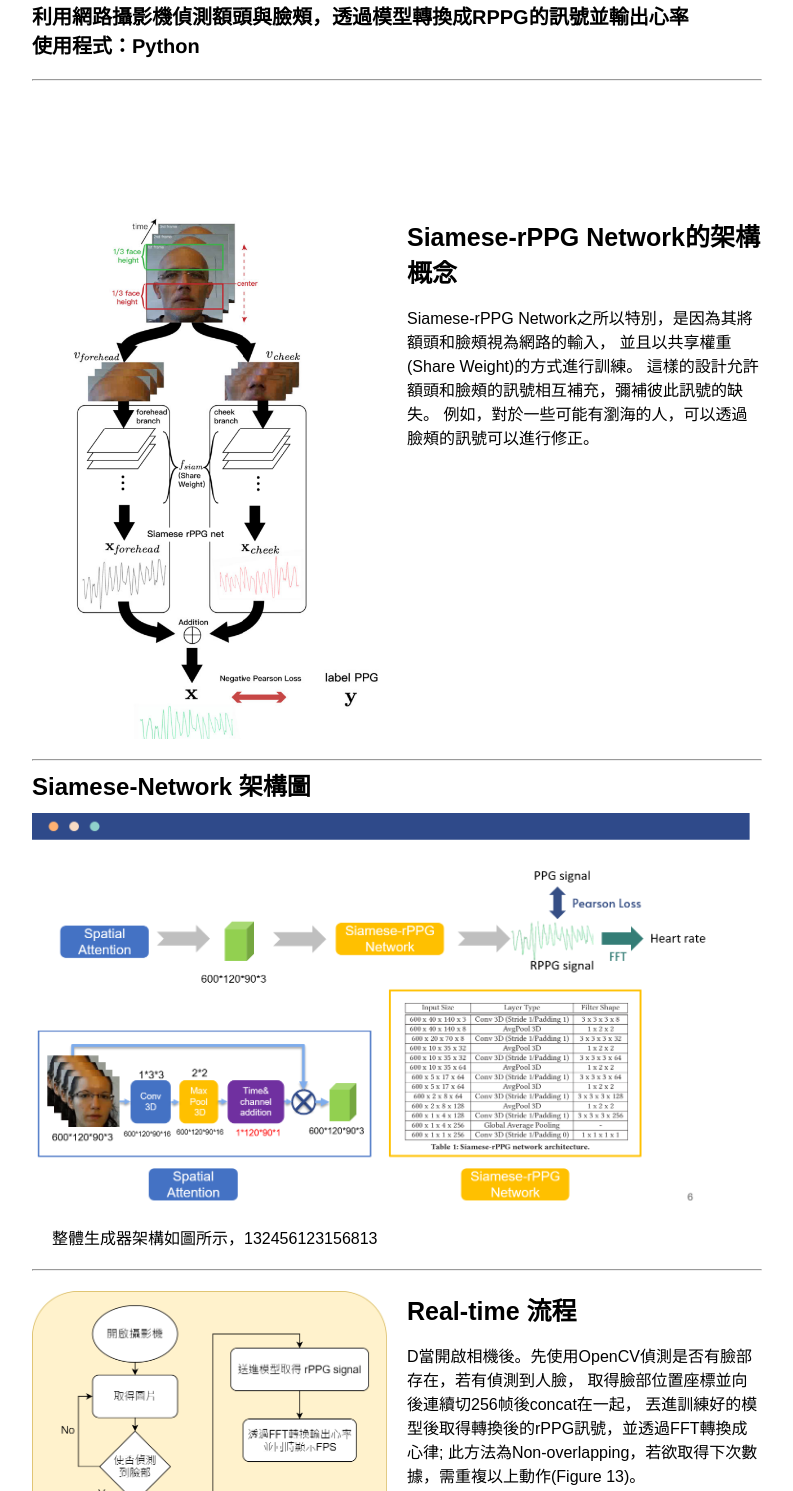
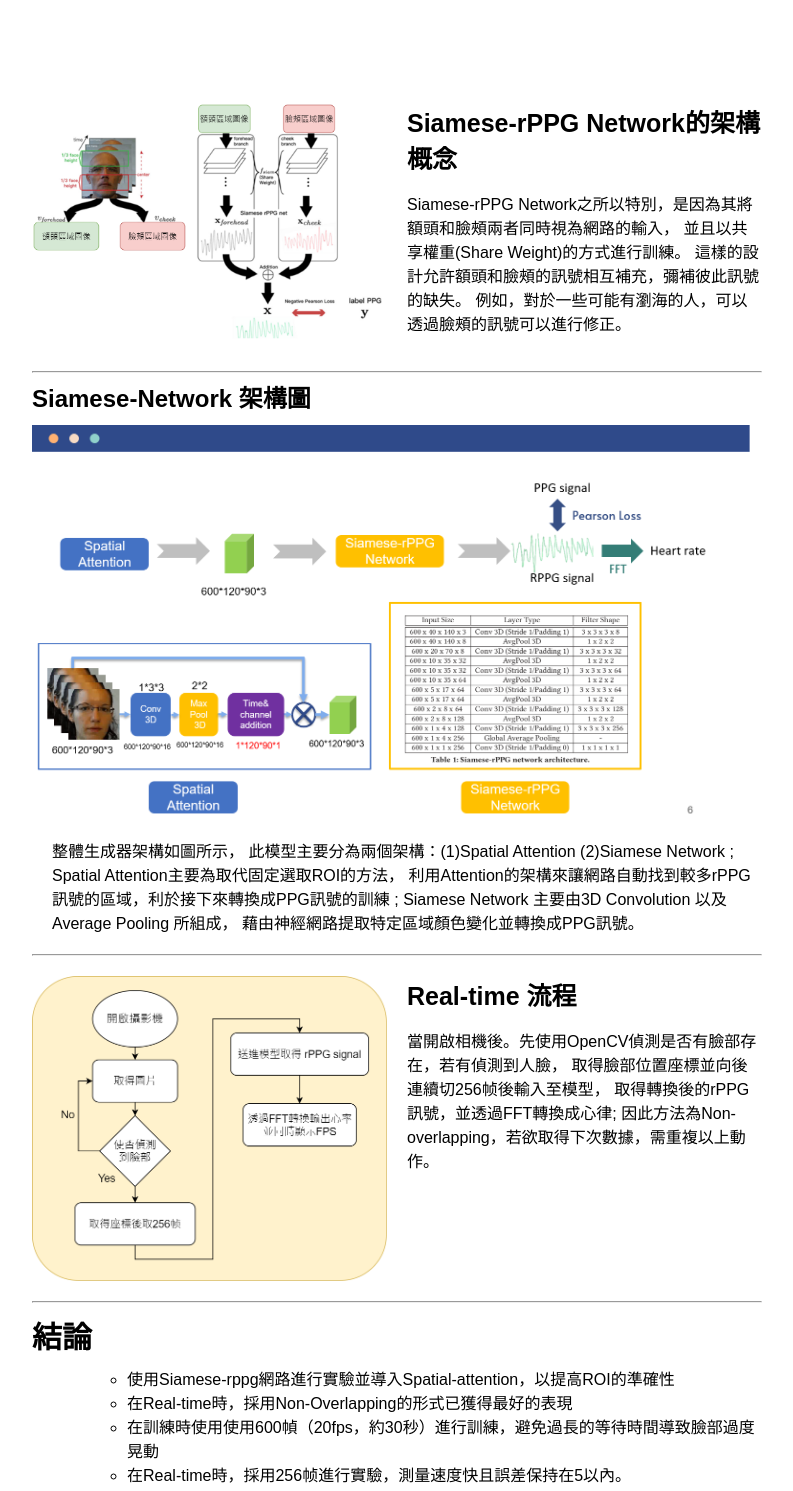
Before and after one commit to Andreas00612/Andreas00612.github.io, a plain HTML site: page project-pages/RPPG.html in a window 1280 px wide. Shown: the part 750-2241 px from the top of the page, without its empty margins (243-1036 px from the left). Drawn offline with Linux system fonts and the light colour scheme; a script that the page names is missing.

Commit message:
1229_IR_container

```diff
--- a/css/layout.css
+++ b/css/layout.css
@@ -115,7 +115,7 @@ body {
 }
 
 .project-header-image {
-    width: 100%;
+    width: 80%;
     height: auto;
 }
 
--- a/project-pages/RPPG.html
+++ b/project-pages/RPPG.html
@@ -29,12 +29,11 @@
     <div id="project-header">
         <div class="main-title">rPPG 遠端即時心率測量系統
         </div>
-        <div class="subheader-text">《FreqShifted-Net：Frequency-Aware Axial-ShiftedNet
-            in Generative Adversarial Networks for Visible-to-Infrared Image》
+        <div class="subheader-text">Real-time System for Remote Heart Rate Measurement
         </div>
         <image class="project-header-image" src="../assets/images/rppg_header.png">
             <span class="subheader-text ">
-                利用網路攝影機偵測額頭與臉頰，透過模型轉換成RPPG的訊號並輸出心率<br>
+                <br>利用網路攝影機偵測額頭與臉頰，透過模型轉換成RPPG的訊號並輸出心率<br>
                 使用程式：Python</span>
             <hr class="separator-line">
     </div>
@@ -43,11 +42,11 @@
         <div class="custom-style-pro">
             <div class="resume-container">
                 <div class="image-container">
-                    <img src="../assets/images/rppg_Siamese.png">
+                    <img src="../assets/images/rppg_net.png">
                 </div>
                 <div class="description-container">
                     <div class="IRheader-text">Siamese-rPPG Network的架構概念</div>
-                    <p> Siamese-rPPG Network之所以特別，是因為其將額頭和臉頰視為網路的輸入，
+                    <p> Siamese-rPPG Network之所以特別，是因為其將額頭和臉頰兩者同時視為網路的輸入，
                         並且以共享權重(Share Weight)的方式進行訓練。
                         這樣的設計允許額頭和臉頰的訊號相互補充，彌補彼此訊號的缺失。
                         例如，對於一些可能有瀏海的人，可以透過臉頰的訊號可以進行修正。</p>
@@ -64,7 +63,12 @@
 
             </div>
             <div class="description-container">
-                <p> 整體生成器架構如圖所示，132456123156813
+                <p> 整體生成器架構如圖所示，
+                    此模型主要分為兩個架構：(1)Spatial Attention (2)Siamese Network ;
+                    Spatial Attention主要為取代固定選取ROI的方法，
+                    利用Attention的架構來讓網路自動找到較多rPPG訊號的區域，利於接下來轉換成PPG訊號的訓練 ;
+                    Siamese Network 主要由3D Convolution 以及 Average Pooling 所組成，
+                    藉由神經網路提取特定區域顏色變化並轉換成PPG訊號。
                 </p>
             </div>
             <hr class="separator-line">
@@ -76,10 +80,10 @@
                 </div>
                 <div class="description-container">
                     <div class="IRheader-text">Real-time 流程</div>
-                    <p> D當開啟相機後。先使用OpenCV偵測是否有臉部存在，若有偵測到人臉，
-                        取得臉部位置座標並向後連續切256帧後concat在一起，
-                        丟進訓練好的模型後取得轉換後的rPPG訊號，並透過FFT轉換成心律;
-                        此方法為Non-overlapping，若欲取得下次數據，需重複以上動作(Figure 13)。</p>
+                    <p> 當開啟相機後。先使用OpenCV偵測是否有臉部存在，若有偵測到人臉，
+                        取得臉部位置座標並向後連續切256帧後輸入至模型，
+                        取得轉換後的rPPG訊號，並透過FFT轉換成心律;
+                        因此方法為Non-overlapping，若欲取得下次數據，需重複以上動作。</p>
                 </div>
             </div>
             <hr class="separator-line">
```
Also changed, not shown: project-pages/IR.html (+2 -2 lines), assets/images/rppg_Siamese.png (deleted), assets/images/rppg_net.png (added).
